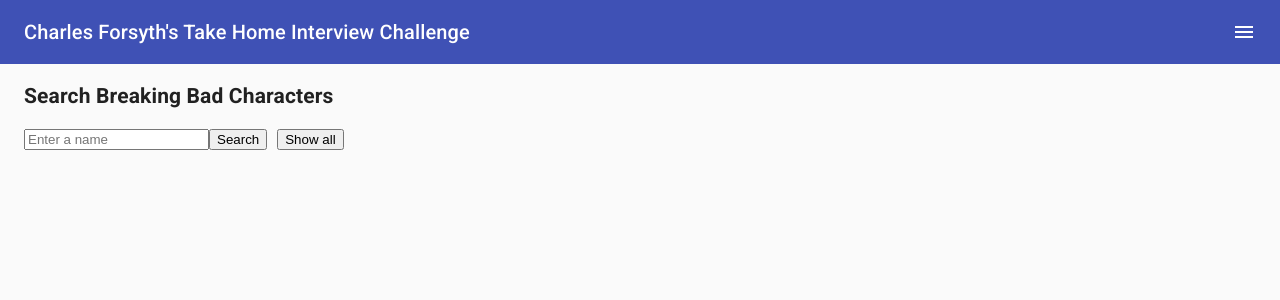
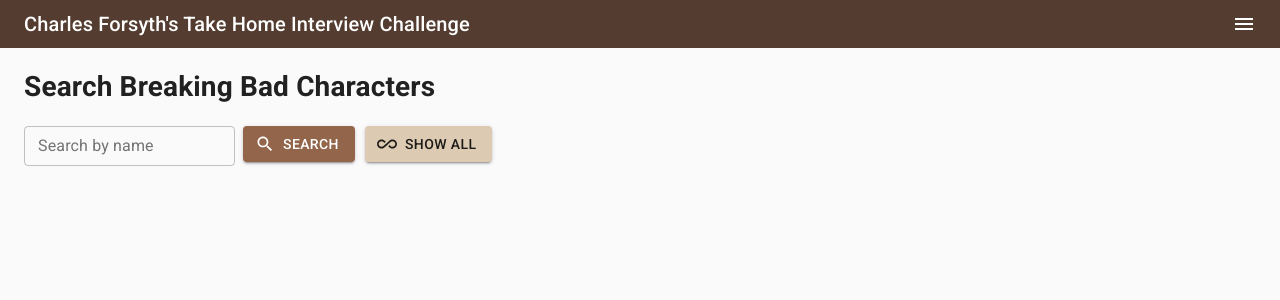
Before and after one commit to cforsyth68/premise-take-home-web, a React (Create React App) app: page /characters in a window 1280 px wide. Shown: the top 300 px of the page. Built offline with nearby package versions, Linux system fonts and the light colour scheme.

Commit message:
Styling updates

```diff
--- a/package.json
+++ b/package.json
@@ -24,8 +24,7 @@
   "scripts": {
     "start": "react-scripts start",
     "build": "react-scripts build",
-    "test": "react-scripts test",
-    "eject": "react-scripts eject"
+    "test": "react-scripts test"
   },
   "eslintConfig": {
     "extends": [
--- a/src/App.tsx
+++ b/src/App.tsx
@@ -8,7 +8,7 @@
 import defaultTheme from "./themes/default";
 import Home from "./pages/Home"
 import Characters from "./pages/Characters";
-import MenuAppBar from "./components/Masthead";
+import Masthead from "./components/Masthead";
 
 const theme = createTheme(defaultTheme);
 
@@ -17,9 +17,9 @@
     <BrowserRouter>
       <div className="App">
         <CssBaseline />
-        <MenuAppBar />
+        <Masthead />
         <ThemeProvider theme={theme}>
-          <Container maxWidth="xl">
+          <Container fixed={true} maxWidth={false}>
             <Switch>
               <Route path="/characters">
                 <Characters />
--- /dev/null
+++ b/src/components/CharacterCard.tsx
@@ -0,0 +1,78 @@
+import { makeStyles } from '@material-ui/core/styles';
+import Card from '@material-ui/core/Card';
+import CardContent from '@material-ui/core/CardContent';
+import Typography from '@material-ui/core/Typography';
+import ICharacter from "../hooks/ICharacter";
+import { CardHeader, CardMedia } from '@material-ui/core';
+import CardActions from '@material-ui/core/CardActions';
+import Box from '@material-ui/core/Box';
+import Paper from '@material-ui/core/Paper';
+
+const useStyles = makeStyles({
+  root: {
+    flexGrow: 0,
+    display: 'inline-block'
+  },
+  bullet: {
+    display: 'inline-block',
+    margin: '0 2px',
+    transform: 'scale(0.8)',
+  },
+  pos: {
+    marginBottom: 12,
+  },
+  media: {
+    width: '100px',
+  },
+  paper: {
+    width: '23rem'
+  }
+});
+
+type CharacterCardProps = {
+  character: ICharacter
+}
+
+const CharacterCard = ({ character }: CharacterCardProps) => {
+  const classes = useStyles();
+
+  return (
+    <Box mb={2}>
+      <Paper elevation={4} className={classes.paper}>
+        <Box
+          display="flex"
+          flexDirection="row"
+          justifyContent="flex-start"
+          alignItems="stretch"
+          alignContent="flex-start"
+        >
+          <Box bgcolor="primary.dark">
+            <img className={classes.media} src={character.img} alt={character.name} title={character.name} />
+          </Box>
+          <Box ml={1} textOverflow="ellipsis">
+            <Typography variant="h6">
+              {character.name}
+            </Typography>
+            <Typography>
+              <b>Nickname:</b> {character.nickname}
+            </Typography>
+            <Typography>
+              <b>Birthday:</b> {character.birthday}
+            </Typography>
+            <Typography>
+              <b>Status:</b> {character.status}
+            </Typography>
+            <Typography>
+              <b>Portrayed by:</b> {character.portrayed}
+            </Typography>
+            <Typography>
+              <b>Category:</b> {character.category}
+            </Typography>
+          </Box>
+        </Box>
+      </Paper>
+    </Box >
+  );
+}
+
+export default CharacterCard;
--- a/src/components/CharactersDisplay.tsx
+++ b/src/components/CharactersDisplay.tsx
@@ -1,28 +1,45 @@
+import Box from "@material-ui/core/Box";
+import Fade from "@material-ui/core/Fade";
+import LinearProgress from "@material-ui/core/LinearProgress";
 import useCharacterSearchApi from "../hooks/useLocalProxyApi";
-
+import CharacterCard from "./CharacterCard";
 
 const CharactersDisplay = ({ term }: { term: string }) => {
   const { data, loading, error } = useCharacterSearchApi(term);
 
   return (
     <>
+      {loading && (
+        <Fade
+          in={true}
+          style={{
+            transitionDelay: '100ms'
+          }}
+          unmountOnExit
+        ><LinearProgress color="secondary" /></Fade>
+      )}
       {data && (
         <p>
           Found {data.length} matching records{data.length > 0 && ":"}
         </p>
-      )}
-      <ul>
-        {loading && <p>Loading...</p>}
-        {error && <p>Error: {error}</p>}
+      )
+      }
+      {error && <p>Error: {error}</p>}
+      <Box
+        display="flex"
+        flexDirection="row"
+        flexWrap="wrap"
+        justifyContent="space-between"
+        alignItems="stretch"
+        alignContent="flex-start"
+      >
         {data &&
           data.map((character) => {
             return (
-              <li key={character.char_id}>
-                {character.name} ({character.nickname})
-              </li>
+              <CharacterCard key={character.char_id} character={character} />
             );
           })}
-      </ul>
+      </Box>
     </>
   );
 };
--- a/src/components/Masthead.tsx
+++ b/src/components/Masthead.tsx
@@ -17,6 +17,9 @@
   title: {
     flexGrow: 1,
   },
+  appBar: {
+    background: "#543C30",
+  }
 }));
 
 
@@ -39,8 +42,8 @@
   return (
     <div className={classes.root}>
       <ElevationScroll {...props}>
-        <AppBar position="static">
-          <Toolbar>
+        <AppBar position="static" variant="elevation" className={classes.appBar}>
+          <Toolbar variant="dense">
             <Typography variant="h6" className={classes.title}>
               Charles Forsyth's Take Home Interview Challenge
             </Typography>
--- /dev/null
+++ b/src/hooks/ICharacter.ts
@@ -0,0 +1,15 @@
+interface ICharacter {
+  char_id: 0;
+  name: "string";
+  birthday: "string";
+  occupation: ["string"];
+  img: "string";
+  status: "string";
+  nickname: "string";
+  appearance: [0];
+  portrayed: "string";
+  category: "string";
+  better_call_saul_appearance: [0];
+}
+
+export default ICharacter;
--- a/src/hooks/useLocalProxyApi.ts
+++ b/src/hooks/useLocalProxyApi.ts
@@ -1,19 +1,6 @@
 import { useEffect, useState } from "react";
 import axios from "axios";
-
-export interface ICharacter {
-  char_id: 0;
-  name: "string";
-  birthday: "string";
-  occupation: ["string"];
-  img: "string";
-  status: "string";
-  nickname: "string";
-  appearance: [0];
-  portrayed: "string";
-  category: "string";
-  better_call_saul_appearance: [0];
-}
+import ICharacter from "./ICharacter";
 
 const charactersApiInstance = axios.create({
   baseURL: "http://localhost:8000/api/v1/character/",
--- a/src/pages/Characters.tsx
+++ b/src/pages/Characters.tsx
@@ -1,5 +1,10 @@
+import TextField from '@material-ui/core/TextField/TextField';
 import React, { useState } from 'react'
 import CharactersDisplay from '../components/CharactersDisplay';
+import SearchIcon from '@material-ui/icons/Search';
+import Button from '@material-ui/core/Button';
+import AllInclusiveIcon from '@material-ui/icons/AllInclusive';
+import Box from '@material-ui/core/Box';
 
 const Characters: React.FC = () => {
   const [text, setText] = useState("");
@@ -8,7 +13,7 @@
 
   return (
     <div>
-      <h2>Search Breaking Bad Characters</h2>
+      <h1>Search Breaking Bad Characters</h1>
       <form
         onSubmit={(e) => {
           e.preventDefault();
@@ -16,22 +21,30 @@
           setSearch(text);
         }}
       >
-        <input
-          type="text"
+        <TextField
+          id="outlined-basic"
+          size="small"
+          label="Search by name"
+          variant="outlined"
           value={text}
-          onChange={(e) => setText(e.target.value)}
-          placeholder="Enter a name"
-        />
-        <button
+          onChange={(e) => setText(e.target.value)} />
+        <Box ml={1} display="inline">
+          <Button
             onClick={(e) => {
               e.preventDefault();
               setShow(false);
               setSearch(text);
             }}
+            variant="contained"
+            color="primary"
+            startIcon={<SearchIcon />}
           >
             Search
-        </button>
-        <button
+          </Button>
+          <Button
+            variant="contained"
+            color="secondary"
+            startIcon={<AllInclusiveIcon />}
             onClick={(e) => {
               e.preventDefault();
               setShow(true);
@@ -41,7 +54,8 @@
             style={{ marginLeft: 10 }}
           >
             Show all
-        </button>
+          </Button>
+        </Box>
       </form>
       {(show || search) && <CharactersDisplay term={search} />}
     </div>
--- a/src/themes/default.ts
+++ b/src/themes/default.ts
@@ -4,14 +4,14 @@
   palette: {
     type: "light",
     primary: {
-      main: "#192a51ff",
+      main: "#93654B",
     },
     secondary: {
-      main: "#967aa1ff",
+      main: "#DCCAB2",
     },
     background: {
-      default: "#FFE8D6",
-      paper: "#f5e6e8ff",
+      default: "#f5e6e8",
+      paper: "#FFE8D6",
     },
     success: {
       main: "#6AB966",
```
Also changed, not shown: src/hooks/useBreakingBadApi.ts (+1 -14 lines). Lines whose indentation alone changed are shown as unchanged.
